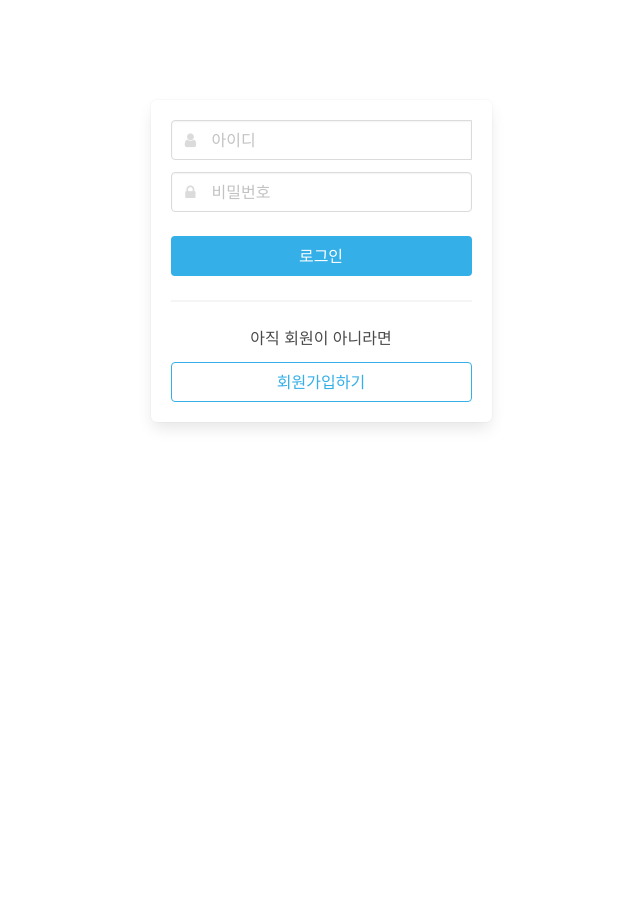
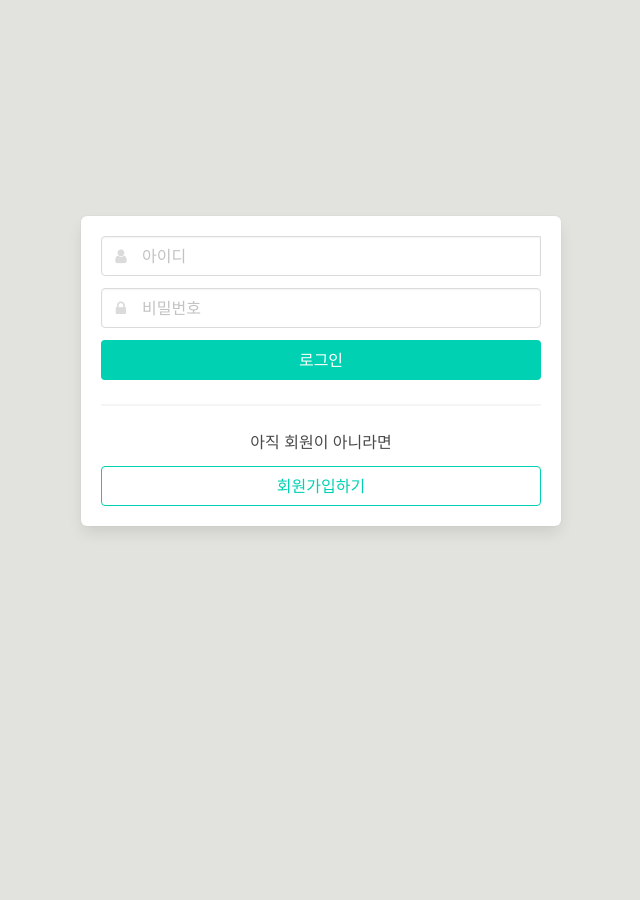
Before and after one commit to pnci1029/mydreamcar, a Flask app: page /login in a window 1280 px wide. Shown: the whole page, without its empty margins (319-959 px from the left). After the commit the page ends 531 px from the top, so only its background shows below. Run offline with Flask 2, Linux system fonts and the light colour scheme; some libraries are stand-ins or nearby versions.

Commit message:
Update login.html

```diff
--- a/templates/login.html
+++ b/templates/login.html
@@ -14,17 +14,14 @@
     <!-- Font Awesome CSS -->
     <link href="//maxcdn.bootstrapcdn.com/font-awesome/4.7.0/css/font-awesome.min.css" rel="stylesheet">
 
-    {#    boot strap#}
-    <script src="https://cdn.jsdelivr.net/npm/bootstrap@5.0.2/dist/js/bootstrap.bundle.min.js"
-            integrity="sha384-MrcW6ZMFYlzcLA8Nl+NtUVF0sA7MsXsP1UyJoMp4YLEuNSfAP+JcXn/tWtIaxVXM"
-            crossorigin="anonymous"></script>
-
     <!-- JS -->
     <script src="https://ajax.googleapis.com/ajax/libs/jquery/3.4.1/jquery.min.js"></script>
     <script src="https://cdnjs.cloudflare.com/ajax/libs/jquery-cookie/1.4.1/jquery.cookie.js"></script>
 
+
     <style>
         body {
+            background-color: RGBA(111, 110, 90, 0.2);
             min-height: 100vh;
         }
 
@@ -48,31 +45,26 @@
         }
 
         .button.is-sparta {
-            background-color: #34afe8;
+            background-color: #e8344e;
             border-color: transparent;
             color: #fff !important;
         }
 
         .button.is-sparta.is-outlined {
             background-color: transparent;
-            border-color: #34afe8;
-            color: #34afe8 !important;
+            border-color: #e8344e;
+            color: #e8344e !important;
         }
 
         .help {
             color: gray;
         }
 
-        .login_box {
-            display: flex;
-            flex-direction: column;
-            align-items: center;
-            justify-content: center;
+        .marg {
+            width: 400px;
+            height: 200px;
 
-            margin-top: 100px;
         }
-
-
     </style>
     <script>
         // {% if msg %}
@@ -167,8 +159,6 @@
 
         }
 
-        {#회원가입버튼 눌렀을때 is-hidden 포함된것들은 보이게 하고 아닌것들은 안보이게하기#}
-
         function toggle_sign_up() {
             $("#sign-up-box").toggleClass("is-hidden")
             $("#div-sign-in-or-up").toggleClass("is-hidden")
@@ -178,7 +168,6 @@
             $("#help-password2").toggleClass("is-hidden")
         }
 
-        {#아이디 비밀번호 정규표현식#}
 
         function is_nickname(asValue) {
             var regExp = /^(?=.*[a-zA-Z])[-a-zA-Z0-9_.]{2,10}$/;
@@ -189,8 +178,6 @@
             var regExp = /^(?=.*\d)(?=.*[a-zA-Z])[0-9a-zA-Z!@#$%^&*]{8,20}$/;
             return regExp.test(asValue);
         }
-
-        {#아이디 중복값 확인하기#}
 
         function check_dup() {
             let username = $("#input-username").val()
@@ -225,14 +212,15 @@
                 }
             });
         }
-
     </script>
 
 </head>
 <body>
-<div class=login_box>
+<div class="marg"></div>
+<section class="section">
     <div class="container">
         <div class="box" style="max-width: 480px;margin:auto">
+            <article class="media">
                 <div class="media-content">
                     <div class="content">
                         <div class="field has-addons">
@@ -241,7 +229,7 @@
                                 <span class="icon is-small is-left"><i class="fa fa-user"></i></span>
                             </div>
                             <div id="btn-check-dup" class="control is-hidden">
-                            <button class="button is-sparta" onclick="check_dup()">중복확인</button>
+                                <button class="button is-primary" onclick="check_dup()">중복확인</button>
                             </div>
 
                         </div>
@@ -253,16 +241,15 @@
                                 <input id="input-password" class="input" type="password" placeholder="비밀번호">
                                 <span class="icon is-small is-left"><i class="fa fa-lock"></i></span>
                             </div>
-                        <p id="help-password" class="help is-hidden">영문과 숫자 조합의 8-20자의 비밀번호를 설정해주세요.
-                            특수문자(!@#$%^&*)도 사용
-                            가능합니다.</p>
+                            <p id="help-password" class="help is-hidden">영문과 숫자 조합의 8-20자의 비밀번호를 설정해주세요. 특수문자(!@#$%^&*)도
+                                사용 가능합니다.</p>
                         </div>
 
 
                     </div>
                     <div id="div-sign-in-or-up" class="has-text-centered">
                         <nav class="level is-mobile">
-                        <button class="level-item button is-sparta" onclick="sign_in()">
+                            <button class="level-item button is-primary" onclick="sign_in()">
                                 로그인
                             </button>
 
@@ -271,7 +258,7 @@
                         <h4 class="mb-3">아직 회원이 아니라면</h4>
                         <nav class="level is-mobile">
 
-                        <button class="level-item button is-sparta is-outlined"
+                            <button class="level-item button is-primary is-outlined"
                                     onclick="toggle_sign_up()">
                                 회원가입하기
                             </button>
@@ -291,10 +278,10 @@
                             </div>
                         </div>
                         <nav class="level is-mobile">
-                        <button class="level-item button is-sparta" onclick="sign_up()">
+                            <button class="level-item button is-primary" onclick="sign_up()">
                                 회원가입
                             </button>
-                        <button class="level-item button is-sparta is-outlined" onclick="toggle_sign_up()">
+                            <button class="level-item button is-primary is-outlined" onclick="toggle_sign_up()">
                                 취소
                             </button>
                         </nav>
@@ -302,9 +289,12 @@
 
 
                 </div>
+            </article>
         </div>
 
     </div>
-</div>
+</section>
+
+
 </body>
 </html>
```
Lines whose indentation alone changed are shown as unchanged.
